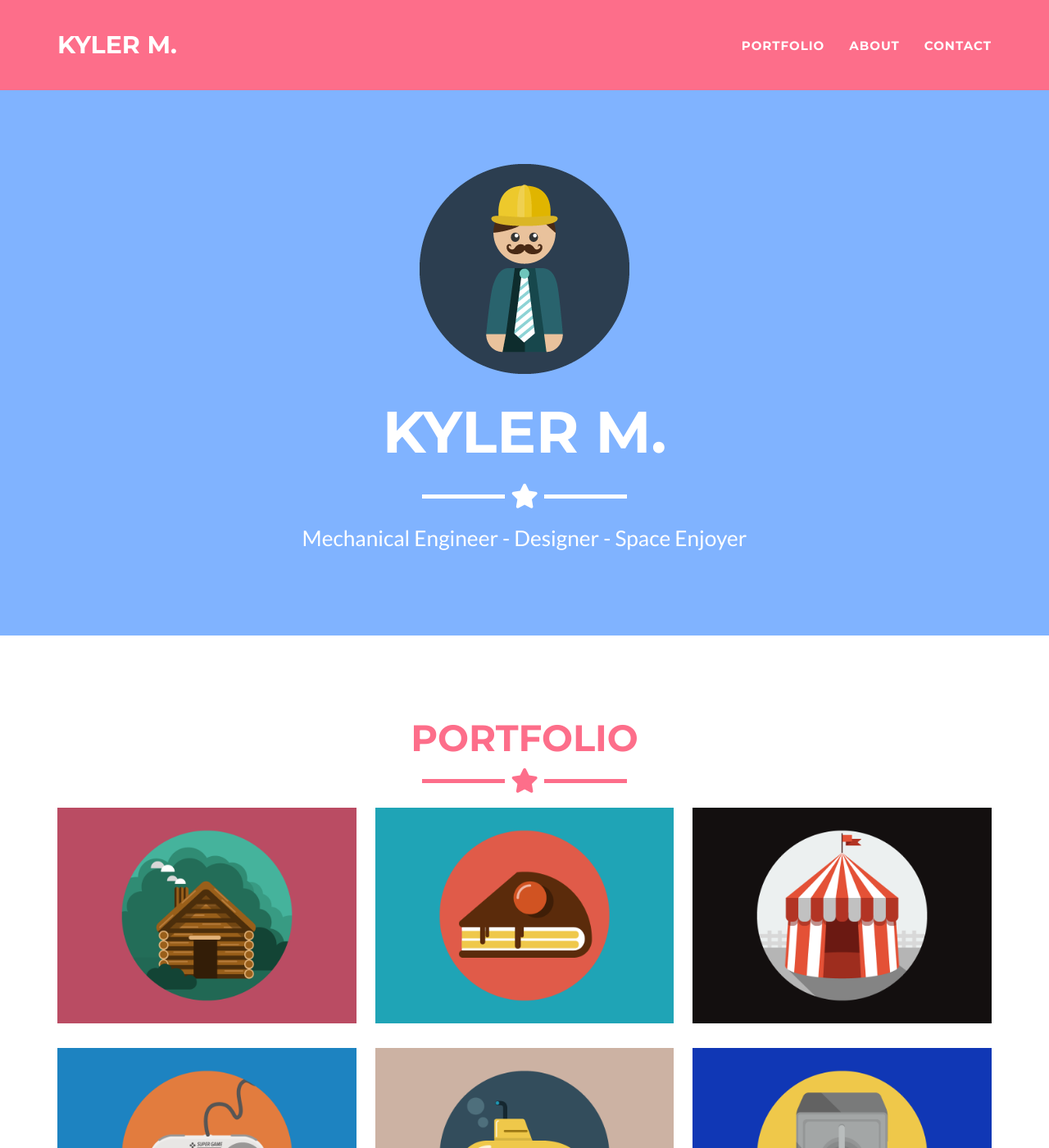
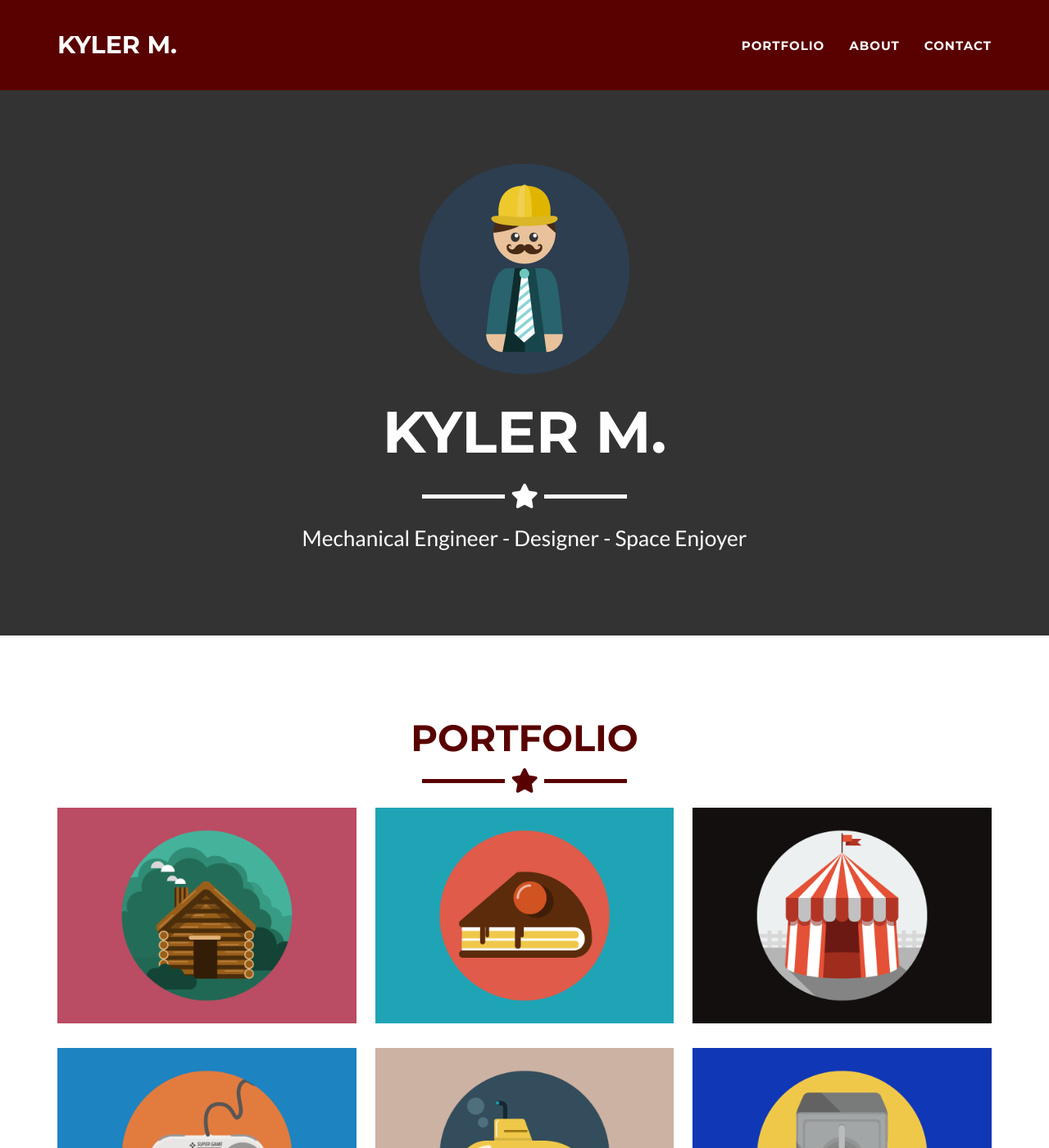
Before and after one commit to relyk9/relyk9.github.io, a Jekyll site: the page built from _posts/2014-07-18-project-1.markdown, in a window 1280 px wide and 1400 px high. Shown: the whole window at 82% size. Built offline with Jekyll 4.4.1, drawn with Linux system fonts in a browser that asks for light colours.

Commit message:
Update colors

```diff
--- a/_config.yml
+++ b/_config.yml
@@ -25,10 +25,10 @@ disqus_shortname: myshortname
 
 # Color settings (hex-codes without the leading hash-tag)
 color:
-  primary: 80B3FF #80B3FF
-  primary-rgb: "128,179,255" #"128,179,255"
-  secondary: FD6E8A #FD6E8A
-  secondary-dark: A2122F #A2122F
+  primary: 333333 #80B3FF
+  primary-rgb: "51,51,51" #"128,179,255"
+  secondary: 590000 #FD6E8A
+  secondary-dark: 330000 #A2122F
 
 # Footer settings
 footer:
```
